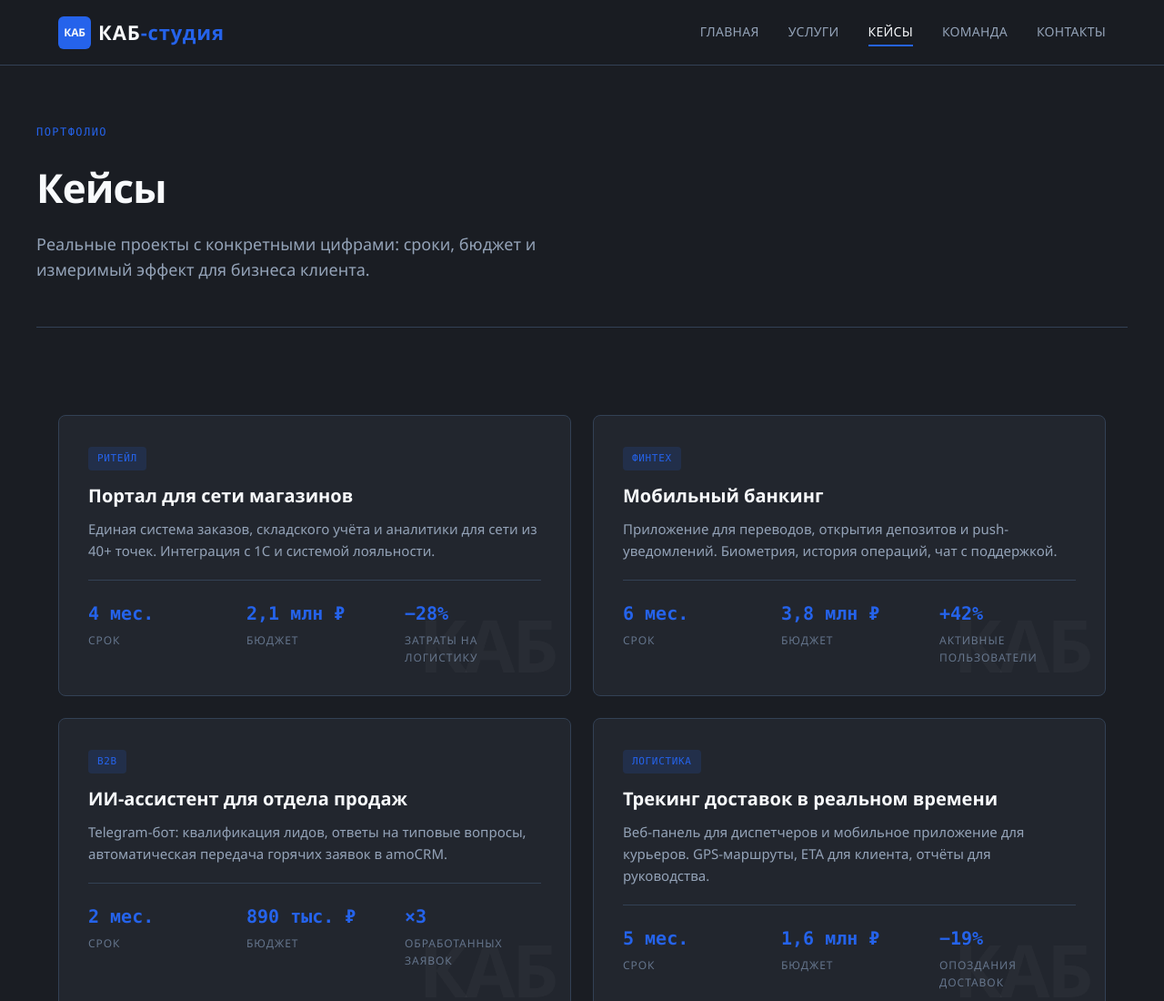
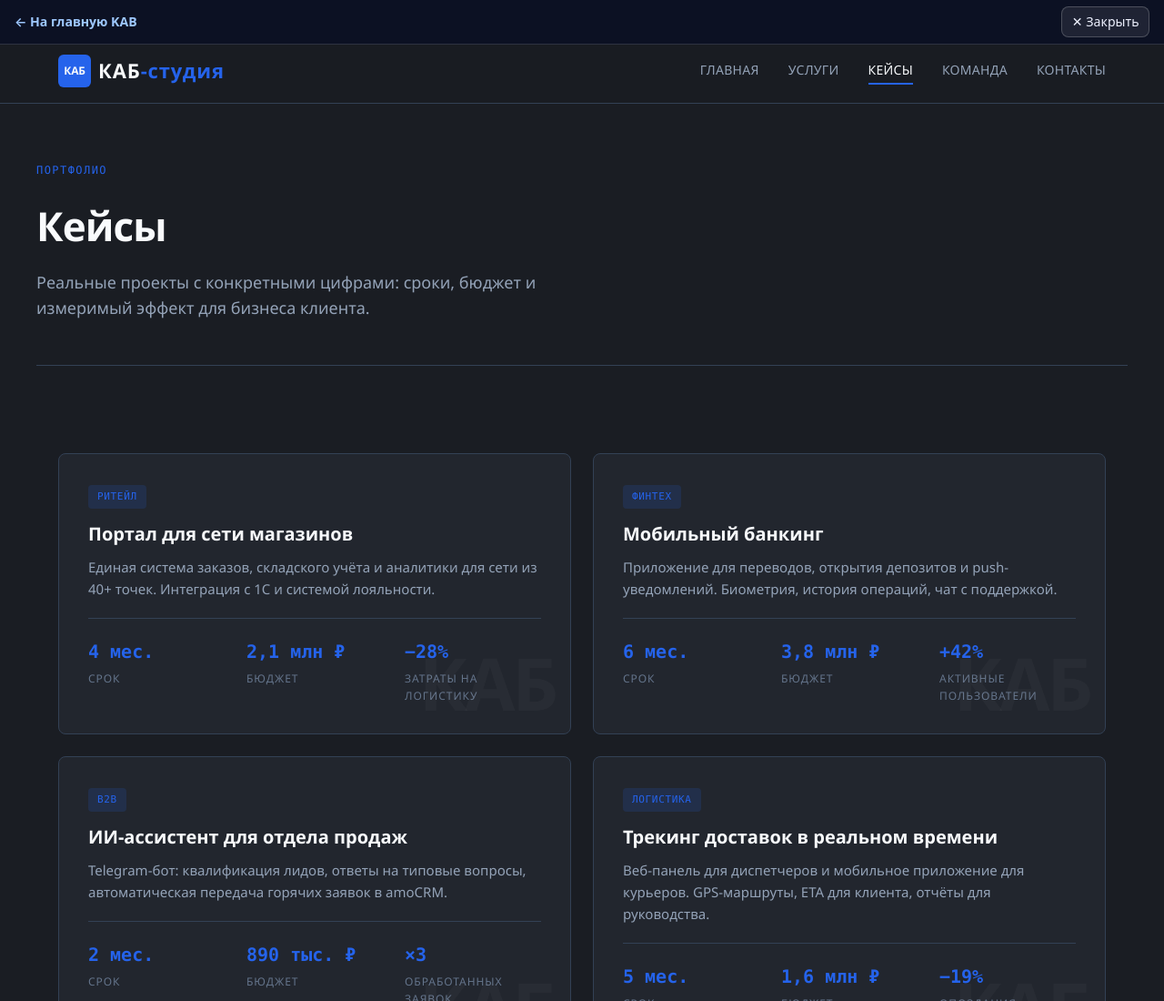
Before and after one commit to kozlovab123-lab/KAB_site, a plain HTML site: page портфель_сайтов/ИТ-студия/cases.html in a window 1280 px wide. Shown: the top 1100 px of the page at 91% size. Drawn offline with Linux system fonts and the light colour scheme.

Commit message:
Release v1.1.0: demo back navigation and updated site title.

```diff
--- /dev/null
+++ b/портфель_сайтов/back-home.css
@@ -0,0 +1,45 @@
+.kab-back-bar {
+  position: fixed;
+  top: 0;
+  left: 0;
+  right: 0;
+  z-index: 10000;
+  display: flex;
+  align-items: center;
+  justify-content: space-between;
+  gap: 0.75rem;
+  padding: 0.45rem 1rem;
+  background: rgba(12, 18, 36, 0.94);
+  border-bottom: 1px solid rgba(255, 255, 255, 0.14);
+  backdrop-filter: blur(8px);
+  font-family: system-ui, -apple-system, "Segoe UI", sans-serif;
+  font-size: 0.88rem;
+}
+
+body.kab-demo-page {
+  padding-top: 42px;
+}
+
+.kab-back-bar__link {
+  color: #9ec8ff;
+  text-decoration: none;
+  font-weight: 600;
+}
+
+.kab-back-bar__link:hover {
+  color: #c8e0ff;
+}
+
+.kab-back-bar__close {
+  border: 1px solid rgba(255, 255, 255, 0.2);
+  border-radius: 8px;
+  background: rgba(255, 255, 255, 0.08);
+  color: #eef1ff;
+  padding: 0.3rem 0.65rem;
+  cursor: pointer;
+  font: inherit;
+}
+
+.kab-back-bar__close:hover {
+  background: rgba(255, 255, 255, 0.14);
+}
--- /dev/null
+++ b/портфель_сайтов/back-home.js
@@ -0,0 +1,37 @@
+(function () {
+  const HOME = "/";
+
+  function goBack() {
+    if (window.history.length > 1) {
+      window.history.back();
+      return;
+    }
+    window.location.href = HOME;
+  }
+
+  document.documentElement.classList.add("kab-demo-page");
+  document.body.classList.add("kab-demo-page");
+
+  const bar = document.createElement("div");
+  bar.className = "kab-back-bar";
+  bar.innerHTML =
+    '<a href="' +
+    HOME +
+    '" class="kab-back-bar__link">← На главную KAB</a>' +
+    '<button type="button" class="kab-back-bar__close" aria-label="Закрыть образец">✕ Закрыть</button>';
+
+  document.body.prepend(bar);
+
+  bar.querySelector(".kab-back-bar__link").addEventListener("click", function (e) {
+    e.preventDefault();
+    window.location.href = HOME;
+  });
+
+  bar.querySelector(".kab-back-bar__close").addEventListener("click", goBack);
+
+  document.addEventListener("keydown", function (e) {
+    if (e.key === "Escape") {
+      goBack();
+    }
+  });
+})();
--- a/портфель_сайтов/ИТ-студия/cases.html
+++ b/портфель_сайтов/ИТ-студия/cases.html
@@ -5,6 +5,8 @@
   <meta name="viewport" content="width=device-width, initial-scale=1.0">
   <title>Кейсы — КАБ-студия</title>
   <link rel="stylesheet" href="css/style.css">
+  <link rel="stylesheet" href="../back-home.css">
+  <script src="../back-home.js" defer></script>
 </head>
 <body>
   <header class="header">
```
Also changed, not shown: index.html (+1 -1 lines), портфель_сайтов/ИТ-студия/contacts.html (+2 -0 lines), портфель_сайтов/ИТ-студия/index.html (+2 -0 lines), портфель_сайтов/ИТ-студия/services.html (+2 -0 lines), портфель_сайтов/ИТ-студия/team.html (+2 -0 lines), портфель_сайтов/Интерьер/index.html (+2 -0 lines), портфель_сайтов/Онлайн-школа/index.html (+2 -0 lines), портфель_сайтов/Студия_мебели/index.html (+2 -0 lines), портфель_сайтов/Фотостудия/index.html (+2 -0 lines), 1 other file.
